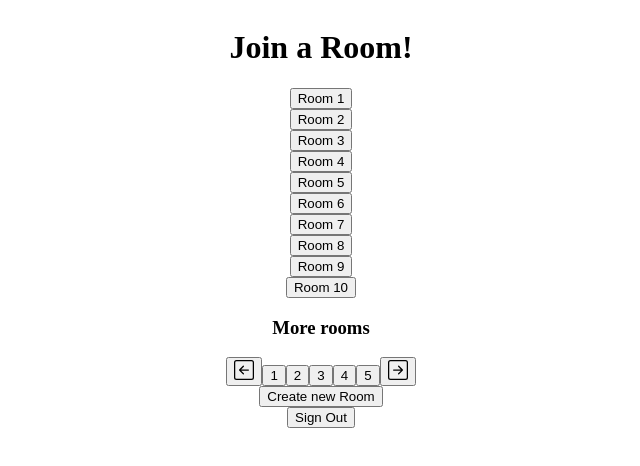
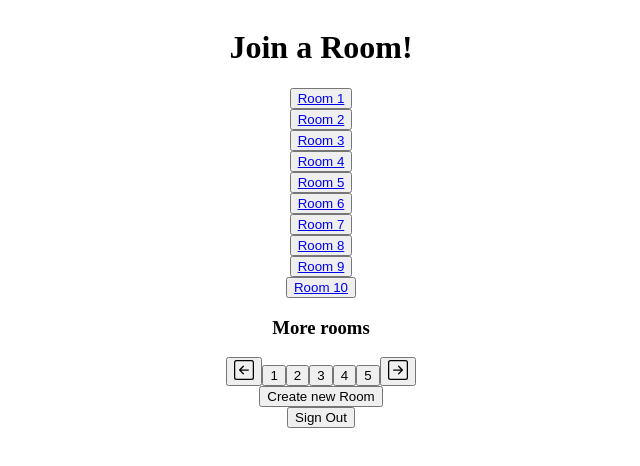
Before and after one commit to merrillhuang/SimpleChat-frontend, an Angular app in the folder SimpleChat-frontend/: page /rooms in a window 1280 px wide. Shown: the top 466 px of the page, without its empty margins (319-959 px from the left). Built offline with nearby package versions, Linux system fonts and the light colour scheme.

Commit message:
add router link to each room button to redirect to rooms/:id of the room in main-page

```diff
--- a/SimpleChat-frontend/src/app/main-page/main-page.component.html
+++ b/SimpleChat-frontend/src/app/main-page/main-page.component.html
@@ -1,7 +1,9 @@
 <div class="container">
     <h1>Join a Room!</h1>
     <button *ngFor="let room of [].constructor(10); index as i">
-        Room {{i+1}}
+        <a routerLink="/rooms/{{i+1}}">
+            Room {{i+1}}
+        </a>
         <!-- Todo: make each room dynamic: display first 10 rooms in backend,
         display each room's name dynamically -->
     </button>
```
